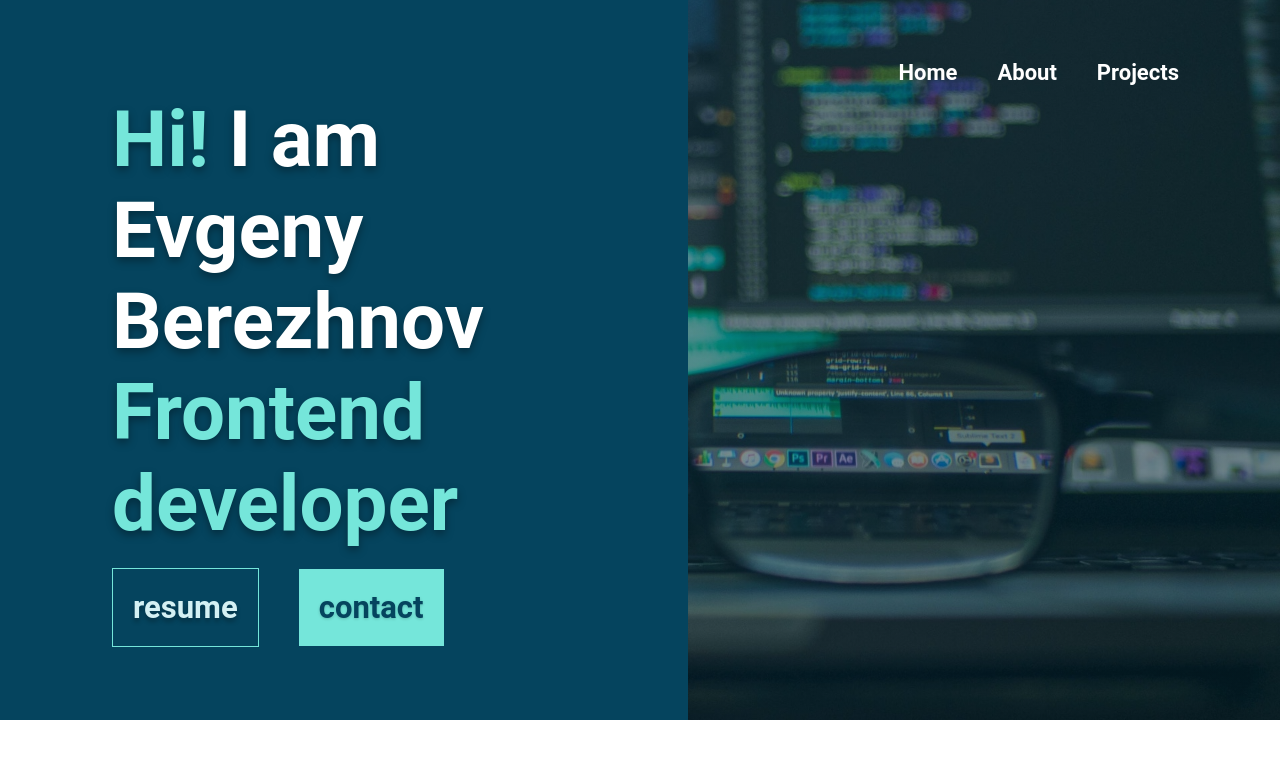
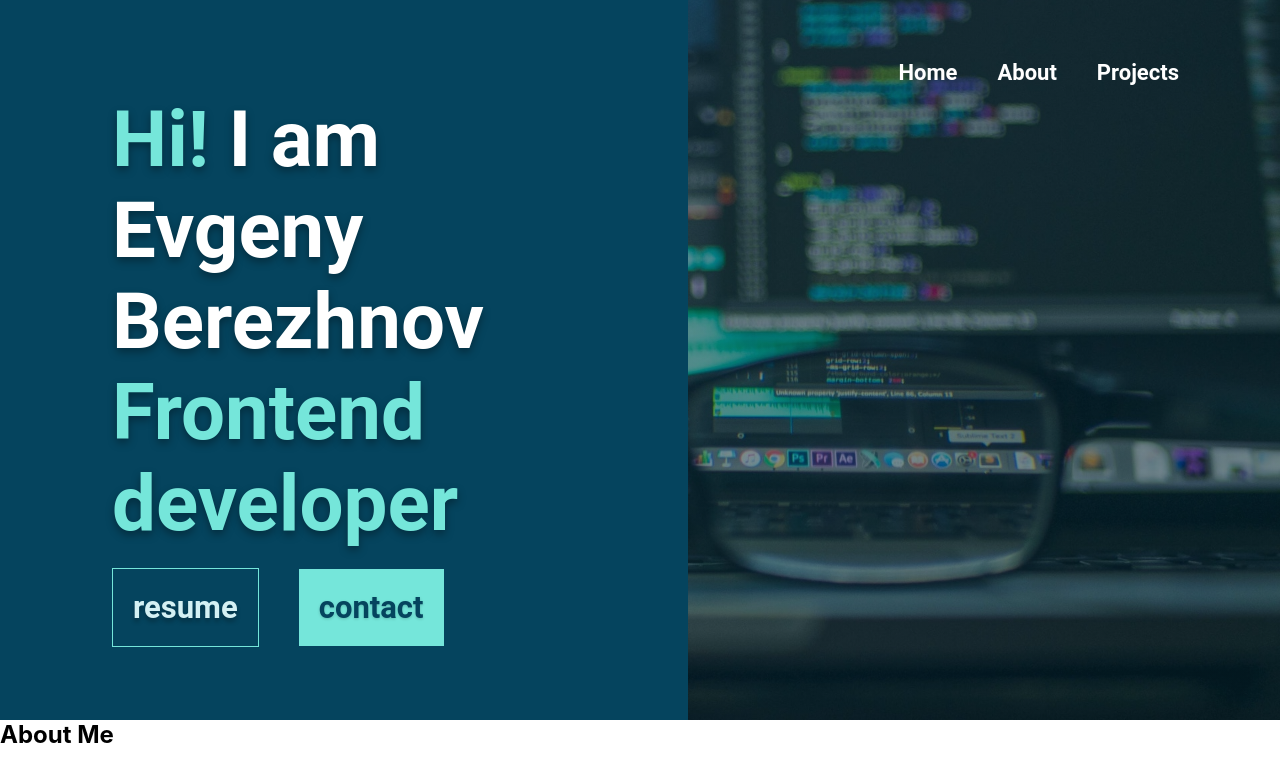
Before and after one commit to JackBerezhnov/evgenydev, a React (Create React App) app: page / in a window 1280 px wide. Shown: the top 782 px of the page. Built offline with nearby package versions, Linux system fonts and the light colour scheme.

Commit message:
Cread About component

```diff
--- a/src/App.js
+++ b/src/App.js
@@ -1,9 +1,11 @@
 import Header from './components/header/Header';
+import About from './components/about/About';
 
 function App() {
   return (
     <div className="App">
       <Header />
+      <About />
     </div>
   );
 }
--- /dev/null
+++ b/src/components/about/About.jsx
@@ -0,0 +1,11 @@
+import './About.css';
+
+function About() {
+    return(
+        <div class="about container">
+            <h2>About Me</h2>
+        </div>
+    );
+}
+
+export default About;
```
Also changed, not shown: src/components/about/About.css (added).
